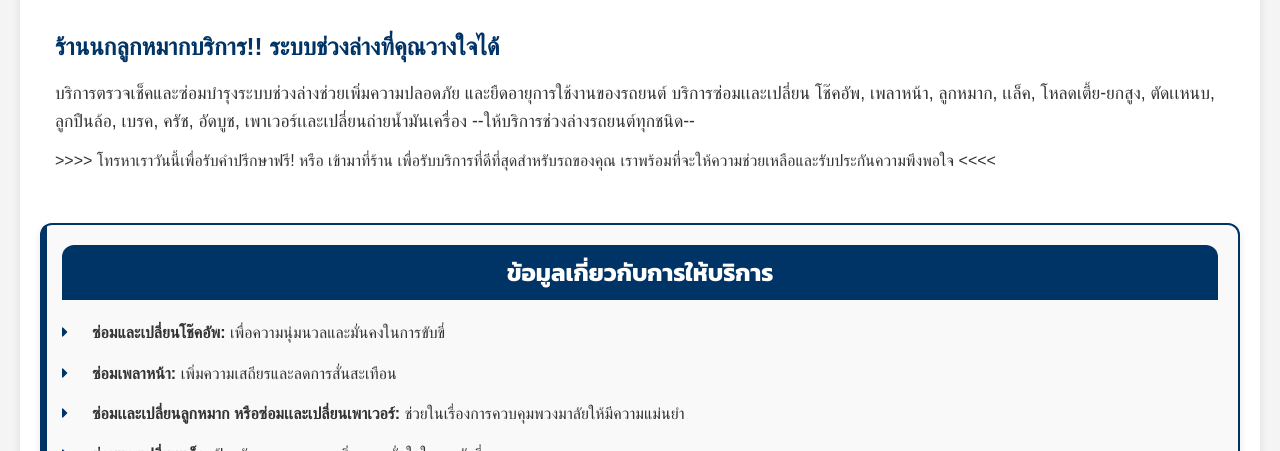
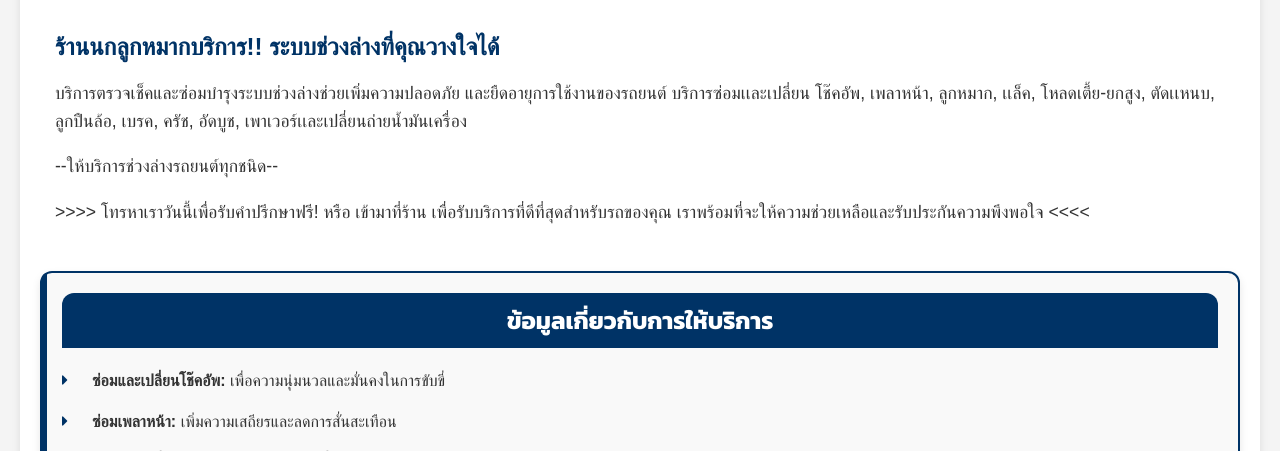
Before and after one commit to JITTIMA09/JITTIMA09, a plain HTML site: page index.html in a window 1280 px wide. Shown: the part 757-1208 px from the top of the page. Drawn offline with Linux system fonts and the light colour scheme.

Commit message:
Update index.html

```diff
--- a/index.html
+++ b/index.html
@@ -3,7 +3,18 @@
 <head>
     <meta charset="UTF-8">
     <meta name="viewport" content="width=device-width, initial-scale=1.0">
-    <title>ร้านนกลูกหมากบริการ</title>
+    <meta name="description" content="ร้านนกลูกหมากบริการ: บริการตรวจเช็คและซ่อมบำรุงระบบช่วงล่างรถยนต์ พร้อมทั้งบริการซ่อมและเปลี่ยนโช๊คอัพ เพลาหน้า ลูกหมาก และอื่น ๆ">
+    <meta name="keywords" content="ซ่อมช่วงล่าง, บางบอน5, โช๊คอัพ, ลูกหมาก, เพลาหน้า, นกลูกหมาก, ร้านนกลูกหมากบริการ, ซ่อมรถยนต์, บำรุงรักษารถยนต์">
+    <meta name="author" content="ร้านนกลูกหมากบริการ">
+
+    <!-- Open Graph Meta Tags -->
+    <meta property="og:title" content="ร้านนกลูกหมากบริการ">
+    <meta property="og:description" content="บริการตรวจเช็คและซ่อมบำรุงระบบช่วงล่างรถยนต์ พร้อมทั้งบริการซ่อมและเปลี่ยนโช๊คอัพ เพลาหน้า ลูกหมาก และอื่น ๆ">
+    <meta property="og:image" content="https://www.facebook.com/share/fvurLCMeJrDVhqmu/?mibextid=L0MuaQ"> <!-- แทนที่ด้วย URL ของรูปภาพที่เกี่ยวข้อง -->
+    <meta property="og:url" content="https://jittima09.github.io"> <!-- แทนที่ด้วย URL ของเว็บไซต์ -->
+    <meta property="og:type" content="website">
+
+    <title>ร้านนกลูกหมากบริการ สาขาบางบอน 5</title>
     <link rel="stylesheet" href="https://cdnjs.cloudflare.com/ajax/libs/font-awesome/5.15.4/css/all.min.css">
     <style>
         @import url('https://fonts.googleapis.com/css2?family=Kanit:wght@700&display=swap');
@@ -145,7 +156,7 @@
             justify-content: center;
         }
         .customer-images img {
-            width: 35%;/* ขนาดรูป 4 รูป */
+            width: 35%; /* ขนาดรูป 4 รูป */
             height: auto;
             border-radius: 8px;
             border: 2px solid #003366;
@@ -216,9 +227,12 @@
             <p>
                 บริการตรวจเช็คและซ่อมบำรุงระบบช่วงล่างช่วยเพิ่มความปลอดภัย และยืดอายุการใช้งานของรถยนต์
                 บริการซ่อมเเละเปลี่ยน โช๊คอัพ, เพลาหน้า, ลูกหมาก, เเล็ค, โหลดเตี้ย-ยกสูง,
-                ตัดเเหนบ, ลูกปืนล้อ, เบรค, ครัช, อัดบูช, เพาเวอร์เเละเปลี่ยนถ่ายน้ำมันเครื่อง --ให้บริการช่วงล่างรถยนต์ทุกชนิด--
+                ตัดเเหนบ, ลูกปืนล้อ, เบรค, ครัช, อัดบูช, เพาเวอร์เเละเปลี่ยนถ่ายน้ำมันเครื่อง
             </p>
+            <p>
+                --ให้บริการช่วงล่างรถยนต์ทุกชนิด--
             </p>
+            <p>
                 >>>> โทรหาเราวันนี้เพื่อรับคำปรึกษาฟรี! หรือ เข้ามาที่ร้าน เพื่อรับบริการที่ดีที่สุดสำหรับรถของคุณ เราพร้อมที่จะให้ความช่วยเหลือและรับประกันความพึงพอใจ <<<<
             </p>
         </div>
```
